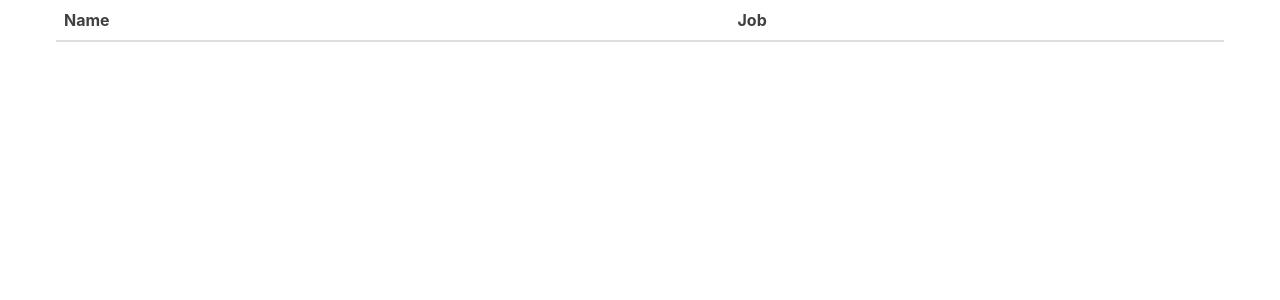
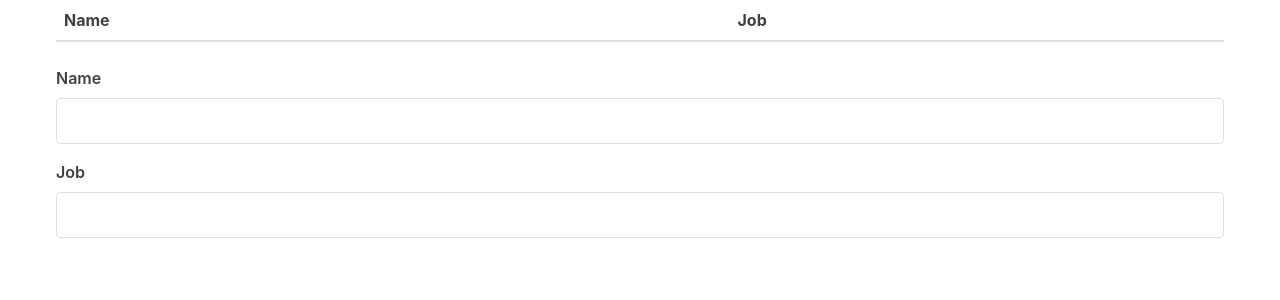
Before and after one commit to lfernandez79/reactTable, a React (Create React App) app: page / in a window 1280 px wide. Shown: the top 300 px of the page. Built offline with nearby package versions, Linux system fonts and the light colour scheme.

Commit message:
fixed braket on Form.js

```diff
--- a/src/App.js
+++ b/src/App.js
@@ -1,5 +1,6 @@
 import React, { Component } from 'react'
 import Table from "./Table"
+import Form from "./Form"
 
 class App extends Component {
 
@@ -22,6 +23,7 @@ class App extends Component {
         return (
             <div className="container">
                 <Table characterData={characters} removeCharacter={this.removeCharacter} />
+                <Form />
             </div>
         )
     }
```
Also changed, not shown: src/Form.js (+4 -3 lines).
